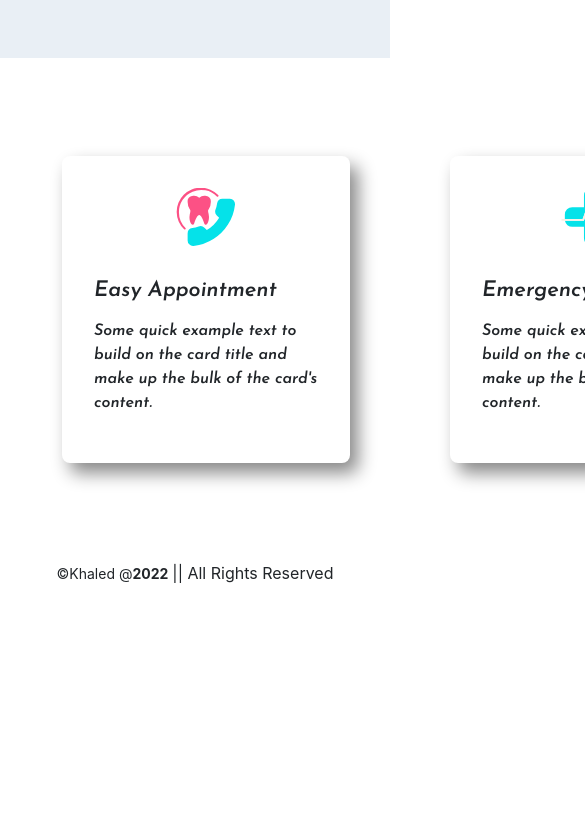
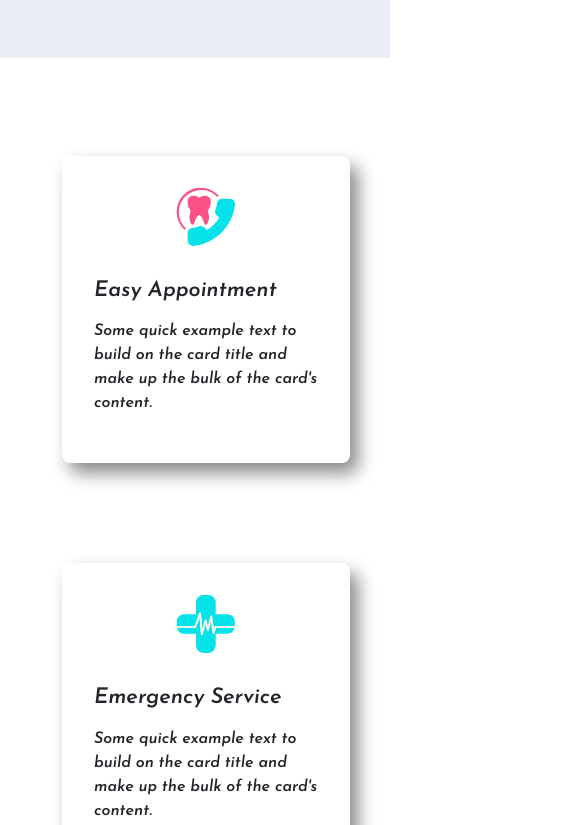
Before and after one commit to khaled39ab/Dental-Cure-Independent-Service-Provider, a React (Create React App) app: page / in a window 390 px wide. Shown: the part 4039-4864 px from the top of the page, 585 px wide, since content can reach past the window. Before the commit the page ends 4640 px from the top, so only its background shows below. Built offline with nearby package versions, Linux system fonts and the light colour scheme.

Commit message:
make responsive features section

```diff
--- a/src/Pages/Home/Features/Features.css
+++ b/src/Pages/Home/Features/Features.css
@@ -25,3 +25,17 @@
     transform: scale(1.2);
     transition: 0.5s;
 }
+
+
+/* Responsive feature section*/
+@media only screen and (max-width: 576px) {
+    .features-container{
+        grid-template-columns: repeat(1, 1fr);
+    }
+}
+
+@media only screen and (min-width: 577px) and (max-width: 992px) {
+    .features-container{
+        grid-template-columns: repeat(2, 1fr);
+    }
+}
```
